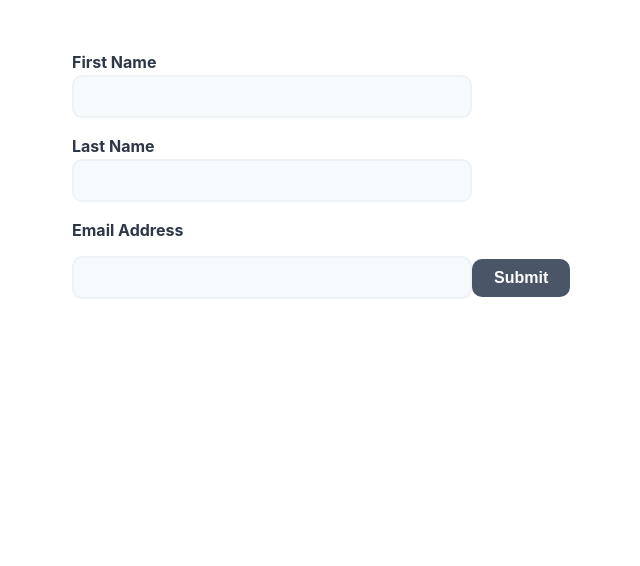
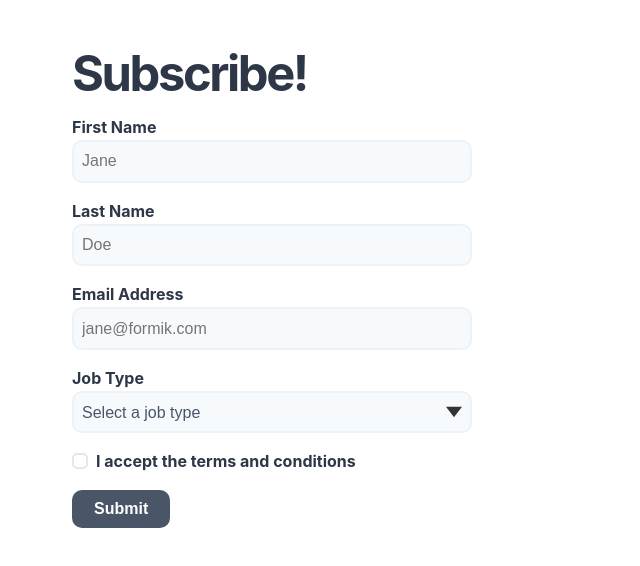
Before and after one commit to angelmotta/formik-sample, a React (Vite) app: page / in a window 1280 px wide. Shown: the top 566 px of the page, without its empty margins (8-648 px from the left). Built offline with nearby package versions, Linux system fonts and the light colour scheme.

Commit message:
feat: implementation done

```diff
--- a/src/App.js
+++ b/src/App.js
@@ -1,16 +1,68 @@
 import React from "react";
 import ReactDOM from "react-dom/client";
-import { Formik } from "formik";
+import { Formik, Form, useField } from "formik";
 import * as Yup from "yup";
 // import "./styles.css";
 
+const MyTextInput = ({ label, ...props }) => {
+    // useField() returns [formik.getFieldProps(), formik.getFieldMeta()]
+    // which we can spread on <input>. We can use field meta to show an error
+    // message if the field is invalid and it has been touched (i.e. visited)
+    const [field, meta] = useField(props);
+    return (
+        <>
+            <label htmlFor={props.id || props.name}>{label}</label>
+            <input className="text-input" {...field} {...props} />
+            {meta.touched && meta.error ? (
+                <div className="error">{meta.error}</div>
+            ) : null}
+        </>
+    );
+};
+
+const MyCheckbox = ({ children, ...props }) => {
+    // React treats radios and checkbox inputs differently from other input types: select and textarea.
+    // Formik does this too! When you specify `type` to useField(), it will
+    // return the correct bag of props for you -- a `checked` prop will be included
+    // in `field` alongside `name`, `value`, `onChange`, and `onBlur`
+    const [field, meta] = useField({ ...props, type: "checkbox" });
+    return (
+        <div>
+            <label className="checkbox-input">
+                <input type="checkbox" {...field} {...props} />
+                {children}
+            </label>
+            {meta.touched && meta.error ? (
+                <div className="error">{meta.error}</div>
+            ) : null}
+        </div>
+    );
+};
+
+const MySelect = ({ label, ...props }) => {
+    const [field, meta] = useField(props);
+    return (
+        <div>
+            <label htmlFor={props.id || props.name}>{label}</label>
+            <select {...field} {...props} />
+            {meta.touched && meta.error ? (
+                <div className="error">{meta.error}</div>
+            ) : null}
+        </div>
+    );
+};
+
 const SignupForm = () => {
     return (
+        <>
+            <h1>Subscribe!</h1>
             <Formik
                 initialValues={{
                     firstName: "",
                     lastName: "",
                     email: "",
+                    acceptedTerms: false, // checkbox
+                    jobType: "", // select
                 }}
                 validationSchema={Yup.object({
                     firstName: Yup.string()
@@ -22,56 +74,61 @@
                     email: Yup.string()
                         .email("Invalid email address")
                         .required("Required"),
+                    acceptedTerms: Yup.boolean()
+                        .required("Required")
+                        .oneOf(
+                            [true],
+                            "You must accept the terms and conditions."
+                        ),
+                    jobType: Yup.string()
+                        .oneOf(
+                            ["designer", "development", "product", "other"],
+                            "Invalid Job Type"
+                        )
+                        .required("Required"),
                 })}
                 onSubmit={(values) => {
                     alert(JSON.stringify(values, null, 2));
                 }}
             >
-            {(formik) => (
-                <form onSubmit={formik.handleSubmit}>
-                    <label htmlFor="firstName">First Name</label>
-                    <input
-                        id="firstName"
+                <Form>
+                    <MyTextInput
+                        label="First Name"
                         name="firstName"
                         type="text"
-                        onChange={formik.handleChange}
-                        onBlur={formik.handleBlur}
-                        value={formik.values.firstName}
+                        placeholder="Jane"
                     />
-                    {formik.touched.firstName && formik.errors.firstName ? (
-                        <div className="error">{formik.errors.firstName}</div>
-                    ) : null}
 
-                    <label htmlFor="lastName">Last Name</label>
-                    <input
-                        id="lastName"
+                    <MyTextInput
+                        label="Last Name"
                         name="lastName"
                         type="text"
-                        onChange={formik.handleChange}
-                        onBlur={formik.handleBlur}
-                        value={formik.values.lastName}
+                        placeholder="Doe"
                     />
-                    {formik.touched.lastName && formik.errors.lastName ? (
-                        <div className="error">{formik.errors.lastName}</div>
-                    ) : null}
 
-                    <label htmlFor="email">Email Address</label>
-                    <input
-                        id="email"
+                    <MyTextInput
+                        label="Email Address"
                         name="email"
                         type="email"
-                        onChange={formik.handleChange}
-                        onBlur={formik.handleBlur}
-                        value={formik.values.email}
+                        placeholder="jane@formik.com"
                     />
-                    {formik.touched.email && formik.errors.email ? (
-                        <div className="error">{formik.errors.email}</div>
-                    ) : null}
+
+                    <MySelect label="Job Type" name="jobType">
+                        <option value="">Select a job type</option>
+                        <option value="designer">Designer</option>
+                        <option value="development">Developer</option>
+                        <option value="product">Product Manager</option>
+                        <option value="other">Other</option>
+                    </MySelect>
+
+                    <MyCheckbox name="acceptedTerms">
+                        I accept the terms and conditions
+                    </MyCheckbox>
 
                     <button type="submit">Submit</button>
-                </form>
-            )}
+                </Form>
             </Formik>
+        </>
     );
 };
 
```
Lines whose indentation alone changed are shown as unchanged.
